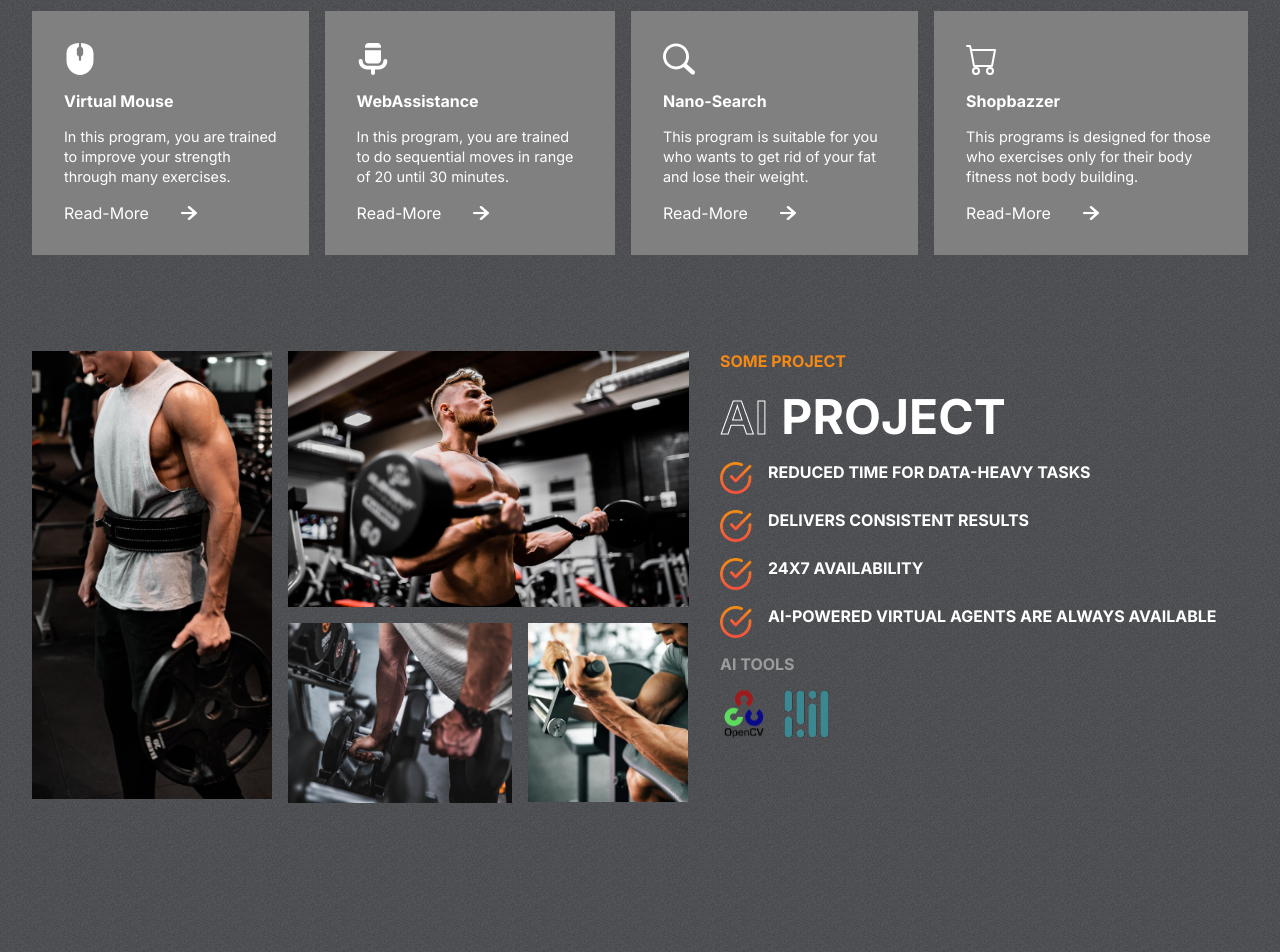
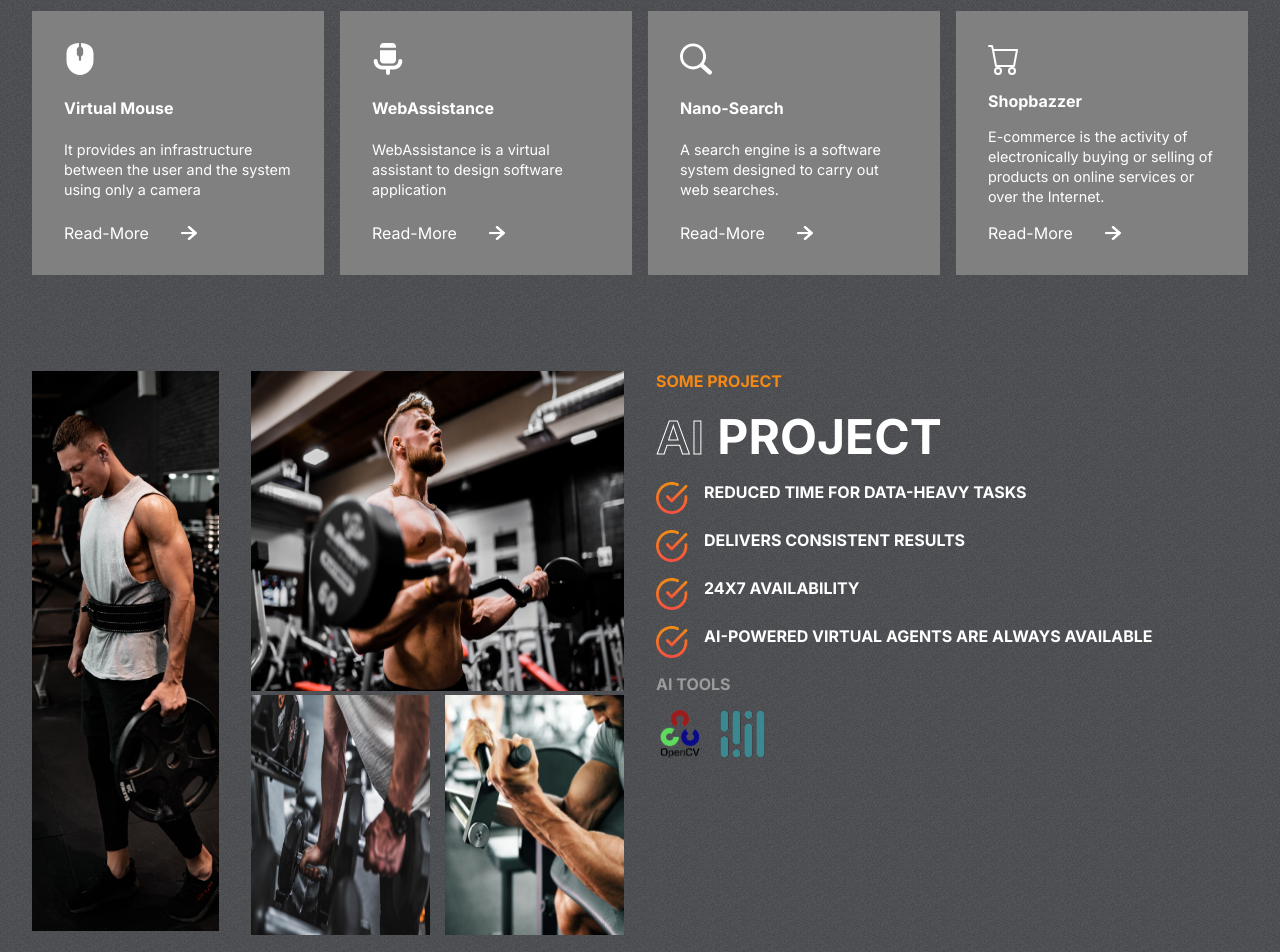
Before and after one commit to Muthuram05/Protfilo, a React (Create React App) app: page / in a window 1280 px wide. Shown: the part 1040-1992 px from the top of the page. Built offline with nearby package versions, Linux system fonts and the light colour scheme.

Commit message:
complete

```diff
--- a/src/components/Hero/Hero.css
+++ b/src/components/Hero/Hero.css
@@ -196,7 +196,7 @@ background-color: #ffcc00;
         /* transform: scale(1.8); */
     }
     .hero-heading{
-        font-size: xx-large;
+        font-size: x-large;
         align-items: center;
         justify-content: center;
     }
@@ -233,9 +233,11 @@ background-color: #ffcc00;
     }
     .right-h>.color{
         border-radius: 10px;
-        width: 300px;
+        width: 100%;
+        margin-left:0.5rem;
+        margin-right:0.5rem;
         height: 100px;
         flex-direction: row;
-        top: -8rem;
+        top: -6rem;
     }
 }
--- a/src/components/Hero/Hero.jsx
+++ b/src/components/Hero/Hero.jsx
@@ -6,7 +6,7 @@ import {motion} from 'framer-motion'
 import NumberCounter from 'number-counter'
 import Coloritem from '../../data/color-demo.js'
 const Hero = () => {
-    const colors =['#003366' , '#ff6600','#ffcc00','#63abb7']
+    const colors =['#2C74B3' , '#ff6600','#ffcc00','#63abb7']
     const setTheme =(color)=>{
         document.documentElement.style.setProperty('--orange',color)
     }
--- a/src/components/Project/Project.css
+++ b/src/components/Project/Project.css
@@ -19,6 +19,7 @@
     gap: 1rem;
 }
 .category{
+    width: 300px;
     display: flex;
     flex-direction: column;
     background-color: gray;
@@ -54,6 +55,9 @@
     cursor: pointer;
 }
 @media screen and (max-width : 768px) {
+    .category{
+        width: auto;
+    }
     .project-header{
         flex-direction: column;
         gap: 1rem;
--- a/src/components/Project/Project.jsx
+++ b/src/components/Project/Project.jsx
@@ -21,7 +21,7 @@ const Project = () => {
       ),
       heading: "Virtual Mouse",
       details:
-        "In this program, you are trained to improve your strength through many exercises.",
+        "It provides an infrastructure between the user and the system using only a camera",
     },
     {
       image: <svg fill="#000000" version="1.1" id="Capa_1" xmlns="http://www.w3.org/2000/svg"
@@ -38,7 +38,7 @@ const Project = () => {
    </svg>,
       heading: "WebAssistance",
       details:
-        "In this program, you are trained to do sequential moves in range of 20 until 30 minutes.",
+        "WebAssistance is a virtual assistant to design software application",
     },
     {
       image:<svg version="1.1" id="Layer_1" xmlns="http://www.w3.org/2000/svg"
@@ -48,13 +48,13 @@ const Project = () => {
         c-0.006-10.686-4.35-20.372-11.358-27.384C70.396,15.56,60.703,11.213,50.004,11.21L50.004,11.21z"/></g></svg>,
       heading: "Nano-Search ",
       details:
-        "This program is suitable for you who wants to get rid of your fat and lose their weight.",
+        "A search engine is a software system designed to carry out web searches.",
     },
     {
       image: <svg xmlns="http://www.w3.org/2000/svg" width="16" height="16" fill="currentColor" class="bi bi-cart" viewBox="0 0 16 16"> <path d="M0 1.5A.5.5 0 0 1 .5 1H2a.5.5 0 0 1 .485.379L2.89 3H14.5a.5.5 0 0 1 .491.592l-1.5 8A.5.5 0 0 1 13 12H4a.5.5 0 0 1-.491-.408L2.01 3.607 1.61 2H.5a.5.5 0 0 1-.5-.5zM3.102 4l1.313 7h8.17l1.313-7H3.102zM5 12a2 2 0 1 0 0 4 2 2 0 0 0 0-4zm7 0a2 2 0 1 0 0 4 2 2 0 0 0 0-4zm-7 1a1 1 0 1 1 0 2 1 1 0 0 1 0-2zm7 0a1 1 0 1 1 0 2 1 1 0 0 1 0-2z"/> </svg>,
       heading: "Shopbazzer",
       details:
-        "This programs is designed for those who exercises only for their body fitness not body building.",
+        "E-commerce is the activity of electronically buying or selling of products on online services or over the Internet.",
     },
   ];
   return (
--- a/src/components/Reason/Reason.css
+++ b/src/components/Reason/Reason.css
@@ -5,34 +5,37 @@
 }
 .left-r{
     flex: 1 1;
-    display: grid;
-    grid-template-columns: repeat(3,1fr);
-    gap: 1rem;
-    grid-auto-rows: 1fr;
+    display: flex;
+    gap: 2rem;
 }
 .left-r>img{
     object-fit: cover;
 }
-.left-r>:nth-child(1){
-    width: 15rem;
-    grid-row: 1/3;
-    height: 28rem;
+.left-r .r-l{
+    flex: 1;
 }
-.left-r>:nth-child(2){
-    width: auto;
-    grid-column: 2/4;
-    height: 16rem;
+.left-r .r-r{
+    flex: 2;
 }
-.left-r>:nth-child(3){
-    width: 14rem;
-    grid-row: 2;
-    grid-column: 2/3;
+.left-r .r-l img{
+    width: 100%;
+    height: 35rem;
 }
-.left-r>:nth-child(4){
-    width:10rem;
-    grid-row: 2;
-    grid-column: 3/4;
-    height: 11.2rem;
+.left-r .r-r img{
+    width: 100%;
+    height: 20rem;
+}
+.left-r .r-r .inner{
+    display: flex;
+    justify-content: space-between;
+}
+.left-r .r-r .inner img:nth-child(1){
+    width: 48%;
+    height: 15rem;
+}
+.left-r .r-r .inner img:nth-child(2){
+    width: 48%;
+    height: 15rem;
 }
 
 .right-r{
@@ -79,24 +82,26 @@
         flex-direction: column;
     }
     .left-r{
-        grid-template-rows: auto;
-        overflow: hidden;
+        gap: 0.2rem;
     }
-    .left-r>:nth-child(1){
-        width: 9rem;
-        height: 17rem;
+    .left-r .r-l img{
+        width: 100%;
+        height: 30rem;
     }
-    .left-r>:nth-child(2){
-        width: 15rem;
+    .left-r .r-r img{
+        width: 100%;
+        height: 20rem;
+    }
+    .left-r .r-r .inner{
+        display: flex;
+        justify-content: space-between;
+    }
+    .left-r .r-r .inner img:nth-child(1){
+        width: 48%;
         height: 10rem;
     }
-    .left-r>:nth-child(3){
-        width: 7rem;
+    .left-r .r-r .inner img:nth-child(2){
+        width: 48%;
+        height: 10rem;
     }
-    .left-r>:nth-child(4){
-        width: 7rem;
-        height: 6rem;
-    }
-
-
 }
--- a/src/components/Reason/Reason.jsx
+++ b/src/components/Reason/Reason.jsx
@@ -12,11 +12,18 @@ const Reason = () => {
   return (
     <div className="Reason" id="Reason">
       <div className='left-r'>
-        <img src={Image1} alt="" srcset="" />
-        <img src={Image2} alt="" srcset="" />
-        <img src={Image3} alt="" srcset="" />
-        <img src={Image4} alt="" srcset="" />
+        <div className='r-l'>
+          <img src={Image1} alt="" srcset="" />
+        </div>
+        <div className='r-r'>
+          <img src={Image2} alt="" srcset="" />
+          <div className='inner'>
+            <img src={Image3} alt="" srcset="" />
+            <img src={Image4} alt="" srcset="" />
+          </div>
+        </div>
       </div>
+      {/* Right Side */}
       <div className='right-r'>
         <span>Some Project</span>
         <div>
```
